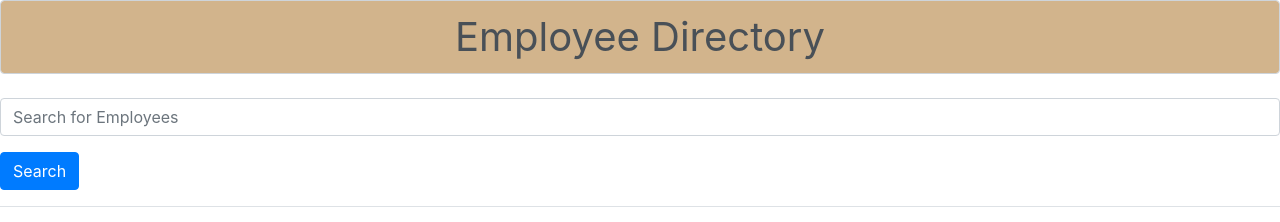
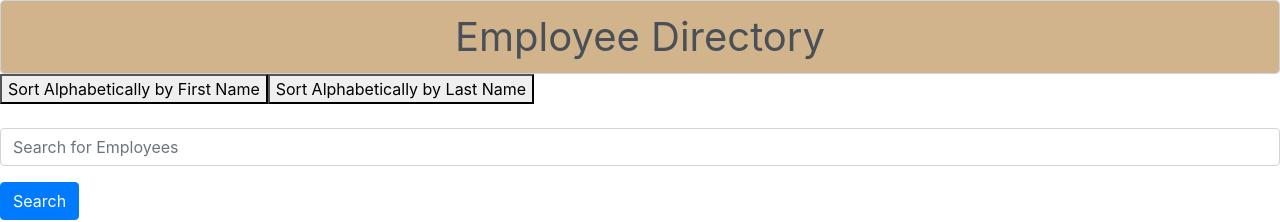
Before and after one commit to Rophillips/employee-directory, a React (Create React App) app in the folder employee-directory/: page / in a window 1280 px wide. Shown: the top 222 px of the page. Built offline with nearby package versions, Linux system fonts and the light colour scheme; no server answers.

Commit message:
added sort function

```diff
--- a/employee-directory/src/App.js
+++ b/employee-directory/src/App.js
@@ -1,4 +1,4 @@
-import React, {Component}  from "react";
+import React, { Component }  from "react";
 import './App.css';
 import API from "./utils/API.js";
 import EmployeeTable from "./components/EmployeeTable";
@@ -9,14 +9,14 @@ import 'bootstrap/dist/css/bootstrap.css';
 
 class App extends Component {
 
-  constructor(props){
-    super(props)
-    this.state = {
-
+  // constructor(props){
+  //   super(props)
+    // this.state = {
+   state = {
       items:[],
       loading: false
     }
-   }
+
 
    componentDidMount() {
 
@@ -75,7 +75,7 @@ class App extends Component {
 
     handleSort = (key, asc) => {
       // copy
-      let employeeSorted = [...this.state.employees];
+      let employeeSorted = [...this.state.items];
 
       // sort by key and asc
       employeeSorted.sort( (a, b) => {
@@ -83,7 +83,20 @@ class App extends Component {
       });
 
       // set the state
-      this.setState({ employees: employeeSorted });
+      this.setState({ items: employeeSorted });
+    }
+
+    handleSort2 = (key, key2, asc) => {
+      // copy
+      let employeeSorted = [...this.state.items];
+
+      // sort by key and asc
+      employeeSorted.sort( (a, b) => {
+        return a[key][key2] > b[key][key2] ? asc * 1 : asc * -1;
+      });
+
+      // set the state
+      this.setState({ items: employeeSorted });
     }
 
     handleRemove = id => {
@@ -123,11 +136,11 @@ class App extends Component {
       <>
       <div className="form-control">Employee Directory</div>
 
-      {/* <button onClick={() => this.handleSort("employee", 1)}>Push for sort name</button>
-      <button onClick={() => this.handleSort("employee", -1)}>Push for sort name reverse</button> */}
+      <button onClick={() => this.handleSort2("name", "first", 1)}>Sort Alphabetically by First Name</button>
+      <button onClick={() => this.handleSort2("name", "last", 1)}>Sort Alphabetically by Last Name</button>
       {this.state.items.map}
-      <SearchBar search={this.state.search} submit= {this.handleFormSubmit} handleInputChange ={this.handleInputChange} handleSort={this.handleSort}/>
-      <EmployeeTable search={this.state.search} employees = {filteredEmployees} handleRemove={this.handleRemove} handleSort={this.handleSort}/>
+      <SearchBar search={this.state.search} submit= {this.handleFormSubmit} handleInputChange ={this.handleInputChange} handleSort={this.handleSort} />
+      <EmployeeTable search={this.state.search} employees = {filteredEmployees} handleRemove={this.handleRemove} handleSort={this.handleSort} />
 
       </>
     )
--- a/employee-directory/src/components/EmployeeTable.js
+++ b/employee-directory/src/components/EmployeeTable.js
@@ -34,4 +34,4 @@ function EmployeeTable(props) {
     )
 }
 
-export default EmployeeTable
+export default EmployeeTable;
--- a/employee-directory/src/components/SearchBar.js
+++ b/employee-directory/src/components/SearchBar.js
@@ -23,4 +23,4 @@ function SearchBar(props) {
 
 }
 
-export default SearchBar
+export default SearchBar;
```
